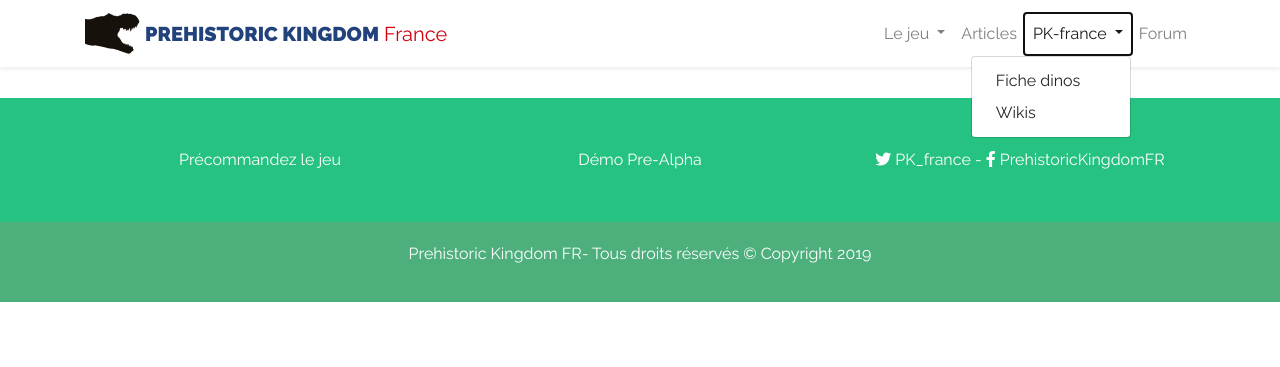
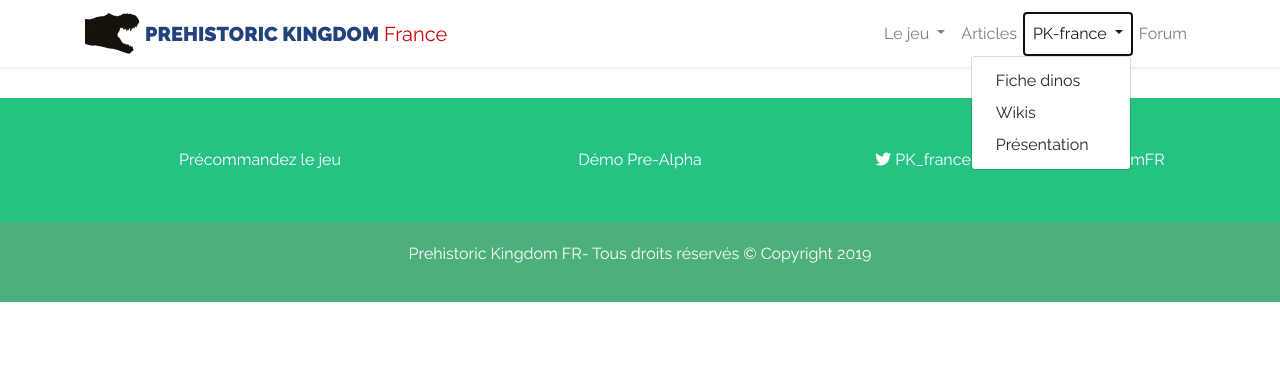
Before and after one commit to ludel/PK-France, a Django app: page /blog/articles/ in a window 1280 px wide, after a click on "PK-france". Shown: the top 367 px of the page. Run offline with Django 3.2, Linux system fonts and the light colour scheme; data that the repository does not hold is empty; some libraries are stand-ins or nearby versions.

Commit message:
New menu

```diff
--- a/templates/pkfrance/base.html
+++ b/templates/pkfrance/base.html
@@ -66,6 +66,7 @@
                         <div class="dropdown-menu dropdown-menu-right" aria-labelledby="navbarDropdownBlog">
                             <a class="dropdown-item" href="{% url 'dinosaurs' %}">Fiche dinos</a>
                             <a class="dropdown-item" href="">Wikis</a>
+                            <a class="dropdown-item" href="">Présentation</a>
                         </div>
                     </li>
                     <li class="nav-item">
```
